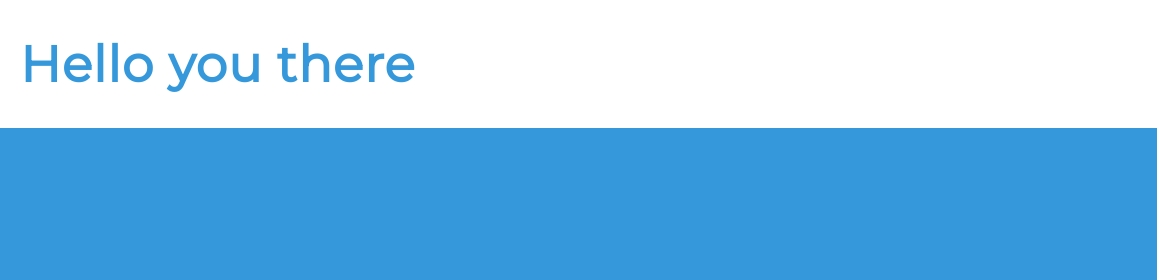
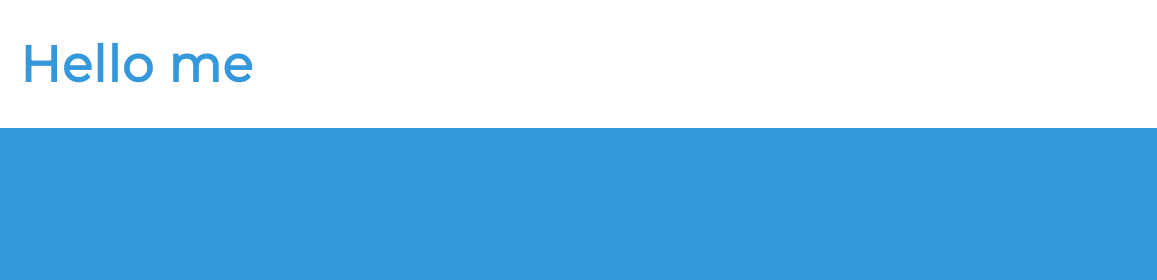
Before and after one commit to johanhanses/serverless-React, a plain HTML site: page index.html in a window 1280 px wide. Shown: the top 280 px of the page, 0-1157 px from the left. Drawn offline with Linux system fonts and the light colour scheme.

```diff
--- a/index.html
+++ b/index.html
@@ -14,7 +14,7 @@
   <body>
     <main class="overflow--auto">
       <h1 class="color--skyBlue section__heading--largest">
-        Hello you there
+        Hello me
       </h1>
 
       <ul class="section--social">
```
